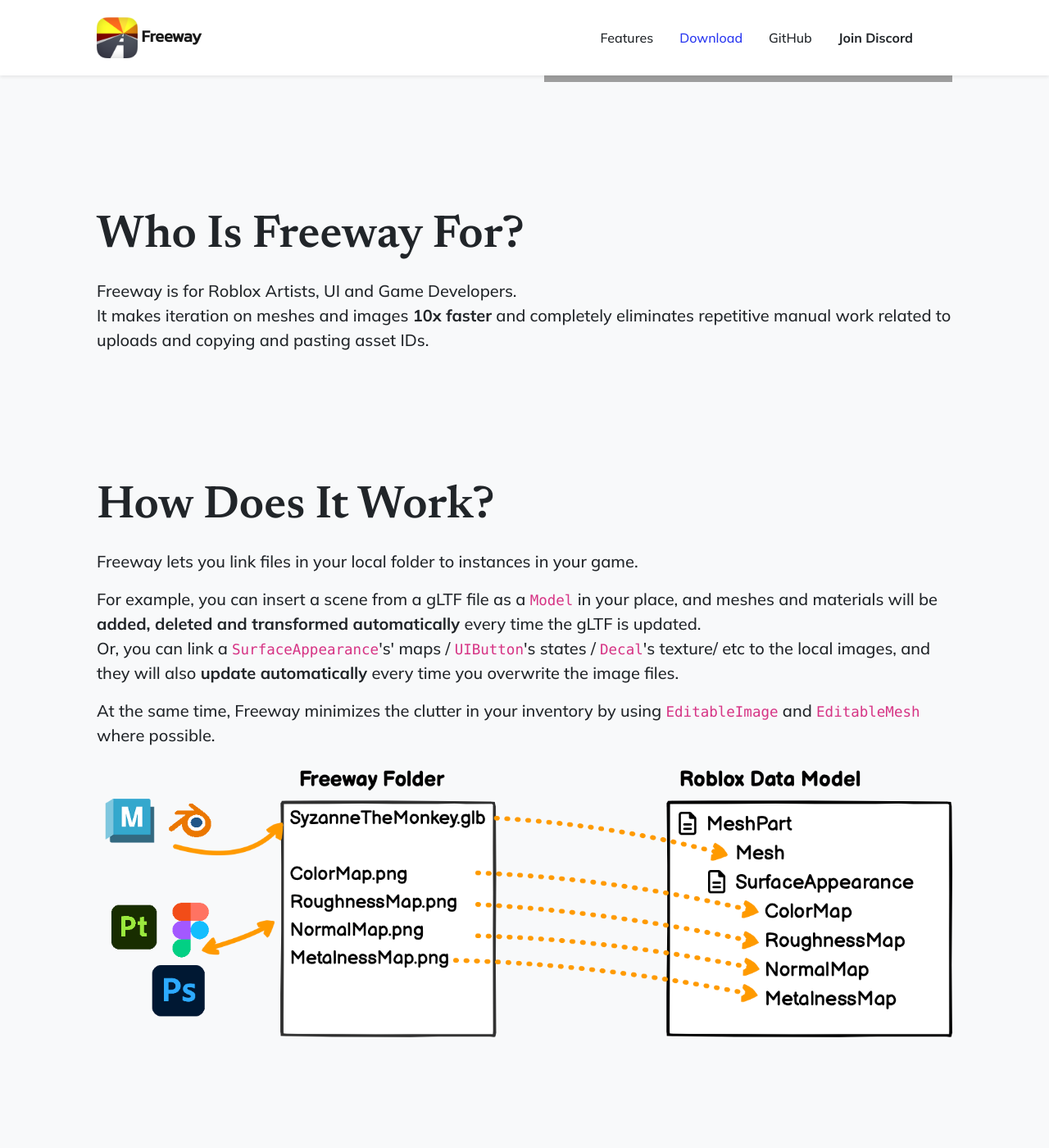
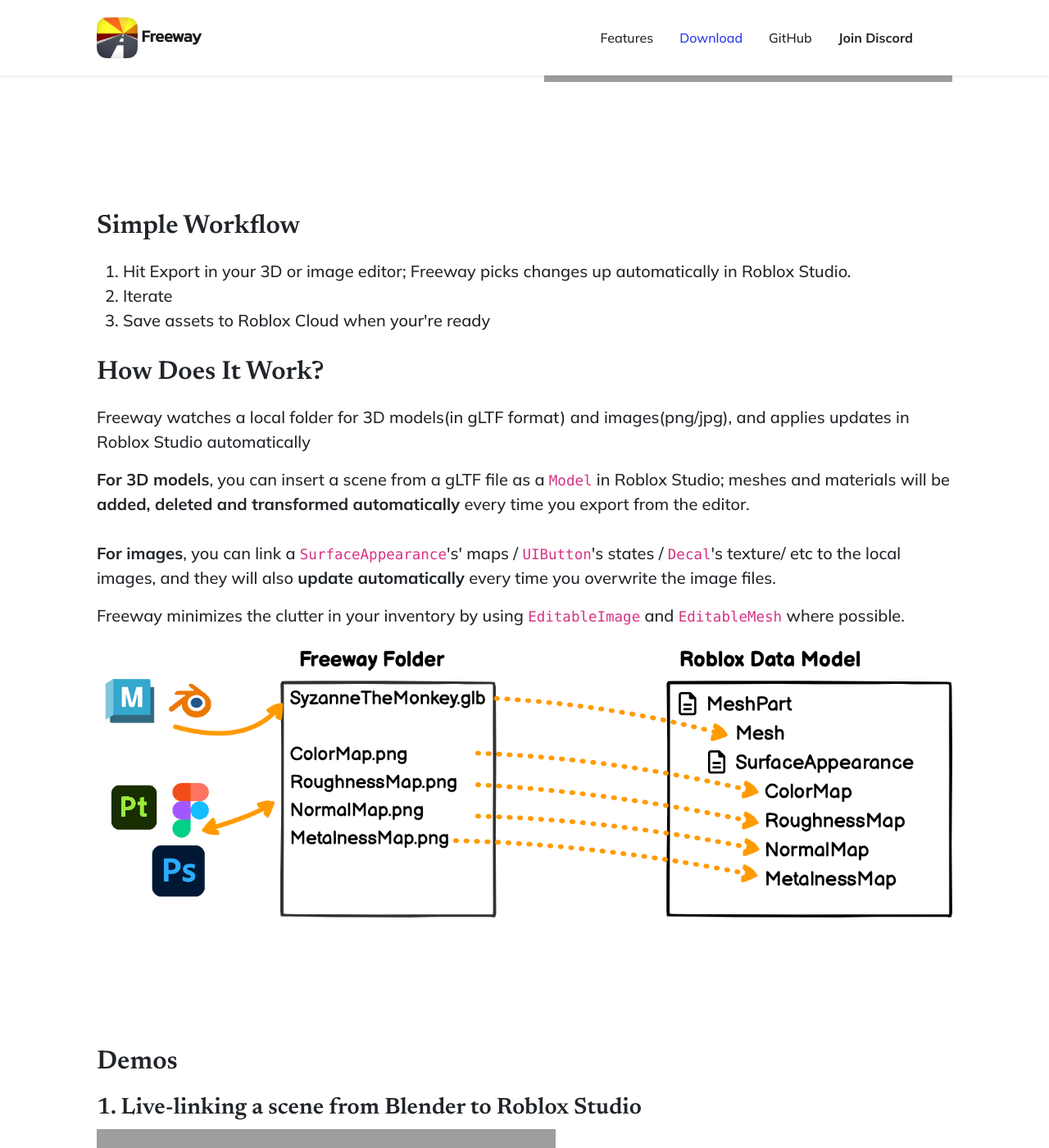
Before and after one commit to freeway-rbx/freeway-rbx.app, a Jekyll site: the page docs/index.html, which Jekyll copies as it is, in a window 1280 px wide and 1400 px high, scrolled down 391 px. Shown: the whole window at 82% size. Built offline with Jekyll 4.4.1, drawn with Linux system fonts in a browser that asks for light colours; comment, search, counter and statistics services are not loaded; some of the changed text lies outside the part shown; grey boxes are pictures that could not be loaded.

Commit message:
update copy and styles

```diff
--- a/docs/index.html
+++ b/docs/index.html
@@ -1,5 +1,6 @@
 <!DOCTYPE html>
 <html lang="en">
+
 <head>
     <meta charset="utf-8" />
     <meta name="viewport" content="width=device-width, initial-scale=1, shrink-to-fit=no" />
@@ -11,9 +12,13 @@
     <link href="https://cdn.jsdelivr.net/npm/bootstrap-icons@1.5.0/font/bootstrap-icons.css" rel="stylesheet" />
     <!-- Google fonts-->
     <link rel="preconnect" href="https://fonts.gstatic.com" />
-        <link href="https://fonts.googleapis.com/css2?family=Newsreader:ital,wght@0,600;1,600&amp;display=swap" rel="stylesheet" />
-        <link href="https://fonts.googleapis.com/css2?family=Mulish:ital,wght@0,300;0,500;0,600;0,700;1,300;1,500;1,600;1,700&amp;display=swap" rel="stylesheet" />
-        <link href="https://fonts.googleapis.com/css2?family=Kanit:ital,wght@0,400;1,400&amp;display=swap" rel="stylesheet" />
+    <link href="https://fonts.googleapis.com/css2?family=Newsreader:ital,wght@0,600;1,600&amp;display=swap"
+        rel="stylesheet" />
+    <link
+        href="https://fonts.googleapis.com/css2?family=Mulish:ital,wght@0,300;0,500;0,600;0,700;1,300;1,500;1,600;1,700&amp;display=swap"
+        rel="stylesheet" />
+    <link href="https://fonts.googleapis.com/css2?family=Kanit:ital,wght@0,400;1,400&amp;display=swap"
+        rel="stylesheet" />
     <!-- Core theme CSS (includes Bootstrap)-->
     <link href="css/styles.css" rel="stylesheet" />
     <link href="css/extra.css" rel="stylesheet" />
@@ -21,20 +26,23 @@
     <script async src="https://www.googletagmanager.com/gtag/js?id=G-SS1BXJE1ZP"></script>
     <script>
         window.dataLayer = window.dataLayer || [];
-  function gtag(){dataLayer.push(arguments);}
+        function gtag() { dataLayer.push(arguments); }
         gtag('js', new Date());
 
         gtag('config', 'G-SS1BXJE1ZP');
     </script>
 
 </head>
+
 <body id="page-top">
 
     <!-- Navigation-->
     <nav class="navbar navbar-expand-lg navbar-light fixed-top shadow-sm" id="mainNav">
         <div class="container px-5">
-                <a class="navbar-brand fw-bold" href="#page-top"><img class="img-fluid " style="width: 50px; height: 50px;"src="assets/img/icon.png"> Freeway </a>
-                <button class="navbar-toggler" type="button" data-bs-toggle="collapse" data-bs-target="#navbarResponsive" aria-controls="navbarResponsive" aria-expanded="false" aria-label="Toggle navigation">
+            <a class="navbar-brand fw-bold" href="#page-top"><img class="img-fluid " style="width: 50px; height: 50px;"
+                    src="assets/img/icon.png"> Freeway </a>
+            <button class="navbar-toggler" type="button" data-bs-toggle="collapse" data-bs-target="#navbarResponsive"
+                aria-controls="navbarResponsive" aria-expanded="false" aria-label="Toggle navigation">
                 Menu
                 <i class="bi-list"></i>
             </button>
@@ -42,8 +50,10 @@
                 <ul class="navbar-nav ms-auto me-4 my-3 my-lg-0">
                     <li class="nav-item"><a class="nav-link me-lg-3" href="#features">Features</a></li>
                     <li class="nav-item"><a class="nav-link me-lg-3" href="#download">Download</a></li>
-                        <li class="nav-item"><a class="nav-link me-lg-3" href="https://github.com/freeway-rbx/freeway" target="_blank">GitHub</a></li>
-                        <li class="nav-item"><a class="nav-link me-lg-3 fw-bolder" href="https://discord.gg/hDwxAhKN7G" target="_blank">Join Discord</a></li>
+                    <li class="nav-item"><a class="nav-link me-lg-3" href="https://github.com/freeway-rbx/freeway"
+                            target="_blank">GitHub</a></li>
+                    <li class="nav-item"><a class="nav-link me-lg-3 fw-bolder" href="https://discord.gg/hDwxAhKN7G"
+                            target="_blank">Join Discord</a></li>
                 </ul>
 
                 <!--                     <button class="btn btn-primary rounded-pill px-3 mb-2 mb-lg-0" data-bs-toggle="modal" data-bs-target="#feedbackModal">
@@ -52,7 +62,8 @@
                             <span class="small">Send Feedback</span>
                         </span>
                     </button>
- -->                </div>
+ -->
+            </div>
         </div>
     </nav>
     <!-- Mashead header-->
@@ -63,17 +74,26 @@
                     <!-- Mashead text and app badges-->
                     <div class="mb-5 mb-lg-0 text-center text-lg-start">
                         <h1 class="display-1 lh-1 mb-3">Freeway</h1>
-                            <p class="lead fw-normal text-muted mb-5">Free, open-source tool for working with 3D models and images on Roblox</p>
+                        <p class="lead fw-normal text-muted mb-5">Free, open-source tool for working with 3D models and
+                            images on Roblox</p>
                         <div class="d-flex flex-column flex-lg-row align-items-center">
-                                <a class="me-lg-3 mb-4 mb-lg-0 btn btn-primary py-3 px-4 rounded-pill" id="macDownloadLink" href="https://github.com/freeway-rbx/freeway/releases/latest" target="_blank">Freeway Beta for Mac</a>
-                                <a class="btn btn-primary py-3 px-4 rounded-pill" href="https://github.com/freeway-rbx/freeway/releases/latest" id="winDownloadLink" target="_blank">Freeway Beta for Windows</a>
+                            <a class="me-lg-3 mb-4 mb-lg-0 btn btn-primary py-3 px-4 rounded-pill" id="macDownloadLink"
+                                href="https://github.com/freeway-rbx/freeway/releases/latest" target="_blank">Freeway
+                                Beta for Mac</a>
+                            <a class="btn btn-primary py-3 px-4 rounded-pill"
+                                href="https://github.com/freeway-rbx/freeway/releases/latest" id="winDownloadLink"
+                                target="_blank">Freeway Beta for Windows</a>
                         </div>
                     </div>
                 </div>
                 <div class="col-lg-6">
                     <!-- Masthead device mockup feature-->
                     <div class="masthead-device-mockup">
-                            <iframe width="560" height="315" src="https://www.youtube.com/embed/Pekop7WN6Cg?si=fhhOFmVK-SuS7E4o" title="YouTube video player" frameborder="0" allow="accelerometer; autoplay; clipboard-write; encrypted-media; gyroscope; picture-in-picture; web-share" referrerpolicy="strict-origin-when-cross-origin" allowfullscreen></iframe>
+                        <iframe width="560" height="315"
+                            src="https://www.youtube.com/embed/Pekop7WN6Cg?si=fhhOFmVK-SuS7E4o"
+                            title="YouTube video player" frameborder="0"
+                            allow="accelerometer; autoplay; clipboard-write; encrypted-media; gyroscope; picture-in-picture; web-share"
+                            referrerpolicy="strict-origin-when-cross-origin" allowfullscreen></iframe>
                     </div>
                 </div>
             </div>
@@ -90,7 +110,7 @@
                 </div>
             </div>
         </aside>
- -->         <!-- App features section-->
+ --> <!-- App features section-->
 
     <!-- Basic features section-->
     <!--         <section class="bg-light">
@@ -135,40 +155,102 @@
                 </div>
             </div>
         </section>
- -->        <!-- /Basic features section-->
+ --> <!-- /Basic features section-->
 
 
-        <!-- Full bleed features section-->
-        <section class="bg-light">
+    <section class="bg-light" id="features">
         <div class="container px-5">
             <div class="row gx-5 align-items-center justify-content-center justify-content-lg-between">
                 <div class="">
-                        <h2 class="display-4 lh-1 mb-4">Who Is Freeway For?</h2>
+                    <h2 class="display-4 lh-1 mb-4">Simple Workflow</h2>
                     <p class="lead fw-normal mb-5 mb-lg-0">
-                            Freeway is for Roblox Artists, UI and Game Developers.</p>
+                    <ol class="lead fw-normal mb-5 mb-lg-0">
+                        <li>
+                            Hit Export in your 3D or image editor; Freeway picks changes up automatically
+                            in Roblox Studio.
+                        </li>
+                        <li>
+                            Iterate
+                        </li>
+                        <li>
+                            Save assets to Roblox Cloud when your're ready
+                        </li>
+                    </ol>
+                    </p>
+                    <p></p>
+
+                    <!-- <p class="lead fw-normal mb-5 mb-lg-0">
+                        At the same time, Freeway minimizes the clutter in your inventory by using
+                        <code>EditableImage</code> and <code>EditableMesh</code> where possible.
+                    </p> -->
+                    <p></p>
+
+                    <!-- <img class="img-fluid" src="assets/img/folder_to_roblox_dm.png" alt="..." /> -->
+                </div>
+
+                <p></p>
+                <!-- <div class="">
+                    <h2 class="display-4 lh-1 mb-4">Supported Editors</h2>
                     <p class="lead fw-normal mb-5 mb-lg-0">
-                            It makes iteration on meshes and images <b>10x faster</b> and completely eliminates repetitive manual work related to uploads and copying and pasting asset IDs.
+                        <b>3d Editors</b>
+
+                    <ul class="lead fw-normal mb-5 mb-lg-0">
+                        <li>Blender</li>
+                        <li>Cinema4D</li>
+                        <li>SketchUp</li>
+                        <li>Maya*
+                        </li>
+                        <li>3ds Max*</li>
+                    </ul>
+                    * via gLTF export plugin
+
+                    <p></p>
                     </p>
+                    <p class="lead fw-normal mb-5 mb-lg-0">
+                        <b>Image Editors</b>
+
+                    <ul class="lead fw-normal mb-5 mb-lg-0">
+                        <li>Figma</li>
+                        <li>Photoshop</li>
+                        <li>Gimp</li>
+                        <li>Substance Painter
+                        </li>
+                        <li>+ anything else that exports png or jpeg</li>
+                    </ul>
+
+                    </p>
+
+                    <p></p>
+
+                     <img class="img-fluid" src="assets/img/folder_to_roblox_dm.png" alt="..." />
+            </div> -->
+
             </div>
         </div>
-            </div>
-        </section>
 
-        <!-- Full bleed features section-->
-        <section class="bg-light" id="features">
         <div class="container px-5">
             <div class="row gx-5 align-items-center justify-content-center justify-content-lg-between">
                 <div class="">
                     <h2 class="display-4 lh-1 mb-4">How Does It Work?</h2>
                     <p class="lead fw-normal mb-5 mb-lg-0">
-                            Freeway lets you link files in your local folder to instances in your game.
+                        Freeway watches a local folder for 3D models(in gLTF format) and images(png/jpg), and applies
+                        updates in Roblox Studio automatically
                     </p>
                     <p></p>
-                        <p class="lead fw-normal mb-5 mb-lg-0">For example, you can insert a scene from a gLTF file as a <code>Model</code> in your place, and meshes and materials will be <b>added, deleted and transformed automatically</b> every time the gLTF is updated. <br/>Or, you can link a <code>SurfaceAppearance</code>'s' maps / <code>UIButton</code>'s states / <code>Decal</code>'s texture/ etc to the local images, and they will also <b>update automatically</b> every time you overwrite the image files.
+                    <p class="lead fw-normal mb-5 mb-lg-0"><b>For 3D models</b>, you can insert a scene from a gLTF file
+                        as a
+                        <code>Model</code> in Roblox Studio; meshes and materials will be <b>added, deleted and
+                            transformed automatically</b> every time you export from the editor.
+                        <br /><br />
+                        <b>For images</b>, you can link a
+                        <code>SurfaceAppearance</code>'s' maps / <code>UIButton</code>'s states / <code>Decal</code>'s
+                        texture/ etc to the local images, and they will also <b>update automatically</b> every time you
+                        overwrite the image files.
                     </p>
                     <p></p>
                     <p class="lead fw-normal mb-5 mb-lg-0">
-                            At the same time, Freeway minimizes the clutter in your inventory by using <code>EditableImage</code> and <code>EditableMesh</code> where possible.
+                        Freeway minimizes the clutter in your inventory by using
+                        <code>EditableImage</code> and <code>EditableMesh</code> where possible.
                     </p>
                     <p></p>
 
@@ -176,6 +258,7 @@
                 </div>
             </div>
         </div>
+
     </section>
 
     <section class="bg-light">
@@ -185,13 +268,32 @@
                     <h2 class="display-4 lh-1 mb-4">Demos</h2>
                     <h3>1. Live-linking a scene from Blender to Roblox Studio</h3>
                     <p class="lead fw-normal mb-5 mb-lg-0">
-                            <iframe width="560" height="315" src="https://www.youtube.com/embed/yzE69BAYesA?si=n-zZPEbKvmigKpRM" title="YouTube video player" frameborder="0" allow="accelerometer; autoplay; clipboard-write; encrypted-media; gyroscope; picture-in-picture; web-share" referrerpolicy="strict-origin-when-cross-origin" allowfullscreen></iframe>
+                        <iframe width="560" height="315"
+                            src="https://www.youtube.com/embed/yzE69BAYesA?si=n-zZPEbKvmigKpRM"
+                            title="YouTube video player" frameborder="0"
+                            allow="accelerometer; autoplay; clipboard-write; encrypted-media; gyroscope; picture-in-picture; web-share"
+                            referrerpolicy="strict-origin-when-cross-origin" allowfullscreen></iframe>
 
                     </p>
-                        <br/>
-                        <h3>2. Live-linking a mesh + materials from Substance Painter to Roblox Studio</h3>
+                    <br />
+                    <h3>2. Using live-linked model kit to build a map in Roblox Studio</h3>
                     <p class="lead fw-normal mb-5 mb-lg-0">
-                            <iframe width="560" height="315" src="https://www.youtube.com/embed/zer2WBX1iP0?si=QtCfx11IiEqzOCgI" title="YouTube video player" frameborder="0" allow="accelerometer; autoplay; clipboard-write; encrypted-media; gyroscope; picture-in-picture; web-share" referrerpolicy="strict-origin-when-cross-origin" allowfullscreen></iframe>
+                        <iframe width="560" height="315"
+                            src="https://www.youtube.com/embed/Pekop7WN6Cg?si=fhhOFmVK-SuS7E4o"
+                            title="YouTube video player" frameborder="0"
+                            allow="accelerometer; autoplay; clipboard-write; encrypted-media; gyroscope; picture-in-picture; web-share"
+                            referrerpolicy="strict-origin-when-cross-origin" allowfullscreen></iframe>
+
+                    </p>
+                    <br />
+
+                    <h3>3. Live-linking a mesh + materials from Substance Painter to Roblox Studio</h3>
+                    <p class="lead fw-normal mb-5 mb-lg-0">
+                        <iframe width="560" height="315"
+                            src="https://www.youtube.com/embed/zer2WBX1iP0?si=QtCfx11IiEqzOCgI"
+                            title="YouTube video player" frameborder="0"
+                            allow="accelerometer; autoplay; clipboard-write; encrypted-media; gyroscope; picture-in-picture; web-share"
+                            referrerpolicy="strict-origin-when-cross-origin" allowfullscreen></iframe>
                     </p>
                 </div>
             </div>
@@ -208,9 +310,14 @@
                     <p class="lead fw-normal mb-5 mb-lg-0">
                     <ul class="fw-normal lead">
                         <li><a href="#download">Download</a> and install the Freeway Beta deskop app</li>
-                                <li><b>Important:</b> Enable Studio Beta feature called <code>CreateAssetAsync Lua API</code></li>
+                        <li><b>Important:</b> Enable Studio Beta feature called <code>CreateAssetAsync Lua API</code>
+                        </li>
                         <li>Open Freeway plugin in Studio Plugins tab</li>
                         <li>Follow the app’s and the plugin’s instructions.</li>
+                        <li>For Blender, <a
+                                href="https://github.com/freeway-rbx/freeway/releases/download/v0.1.10/freeway_blender.zip"
+                                target="_blank">download Freeway Blender plugin</a></a> to automate export as .glb into
+                            Freeway folder(File->Export->Freeway)</li>
                     </ul>
                     </p>
                 </div>
@@ -253,7 +363,7 @@
 
                     <p class="lead fw-normal mb-5 mb-lg-0">
 
-                        <br/><br/>
+                        <br /><br />
                         With ❤️, the Freeway crew
 
                     </p>
@@ -345,7 +455,7 @@
                 </div>
             </div>
         </section>
- -->        <!-- Call to action section-->
+ --> <!-- Call to action section-->
     <!--         <section class="cta">
             <div class="cta-content">
                 <div class="container px-5">
@@ -358,13 +468,18 @@
                 </div>
             </div>
         </section>
- -->        <!-- App badge section-->
+ --> <!-- App badge section-->
     <section class="bg-gradient-primary-to-secondary" id="download">
         <div class="container px-5">
-                <h2 class="text-center text-white font-alt mb-4"><img class="img-fluid " style="width: 50px; height: 50px;"src="assets/img/icon.png">    Downloads:</h2>
+            <h2 class="text-center text-white font-alt mb-4"><img class="img-fluid " style="width: 50px; height: 50px;"
+                    src="assets/img/icon.png"> Downloads:</h2>
             <div class="d-flex flex-column flex-lg-row align-items-center justify-content-center">
-                                <a class="me-lg-3 mb-4 mb-lg-0 btn btn-outline-light py-3 px-4 rounded-pill" id="macDownloadLinkFooter" href="https://github.com/freeway-rbx/freeway/releases/latest" target="_blank">Freeway Beta for Mac</a>
-                                <a class="btn btn-outline-light py-3 px-4 rounded-pill" href="https://github.com/freeway-rbx/freeway/releases/latest" id="winDownloadLinkFooter" target="_blank">Freeway Beta for Windows</a>
+                <a class="me-lg-3 mb-4 mb-lg-0 btn btn-outline-light py-3 px-4 rounded-pill" id="macDownloadLinkFooter"
+                    href="https://github.com/freeway-rbx/freeway/releases/latest" target="_blank">Freeway Beta for
+                    Mac</a>
+                <a class="btn btn-outline-light py-3 px-4 rounded-pill"
+                    href="https://github.com/freeway-rbx/freeway/releases/latest" id="winDownloadLinkFooter"
+                    target="_blank">Freeway Beta for Windows</a>
 
             </div>
         </div>
@@ -387,4 +502,5 @@
     <!-- Core theme JS-->
     <script src="js/scripts.js"></script>
 </body>
+
 </html>
```
Also changed, not shown: other parts of docs/index.html (+6 -3 lines), docs/css/styles.css. Lines whose indentation alone changed are shown as unchanged.
